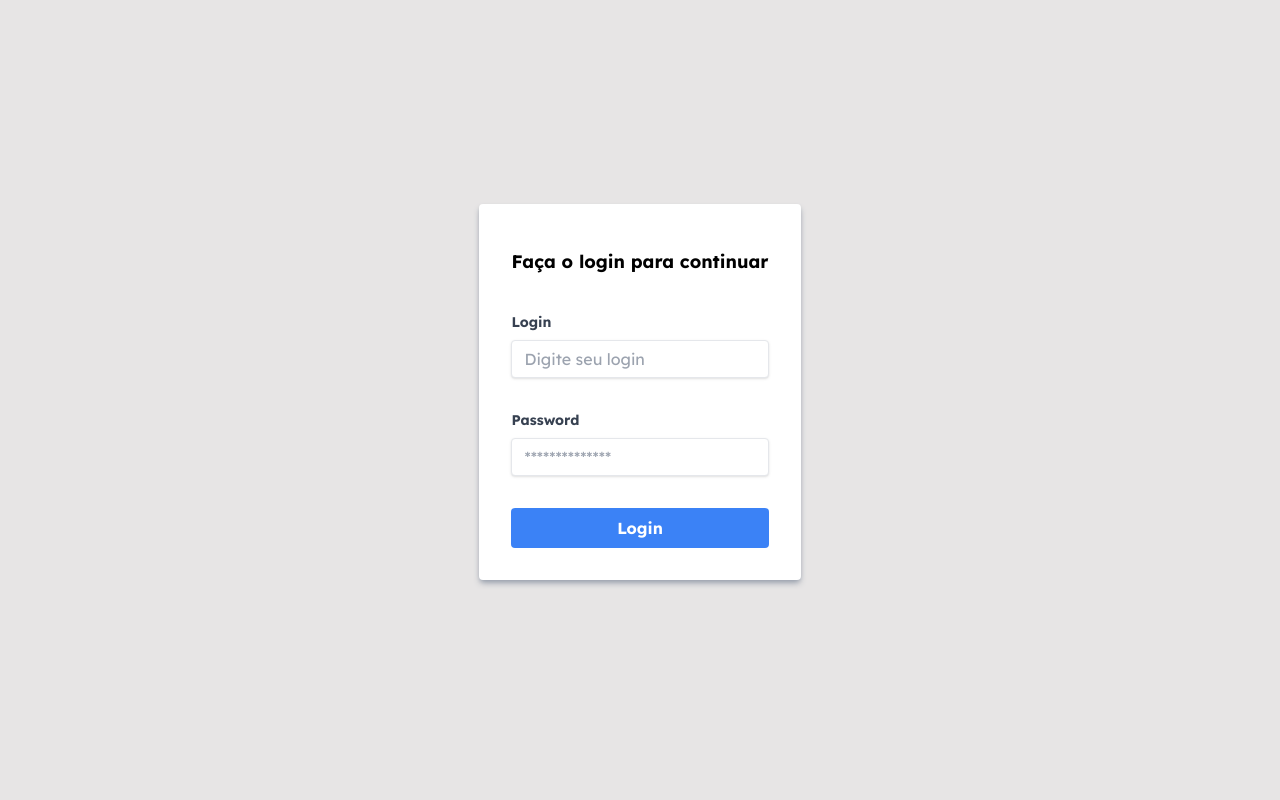
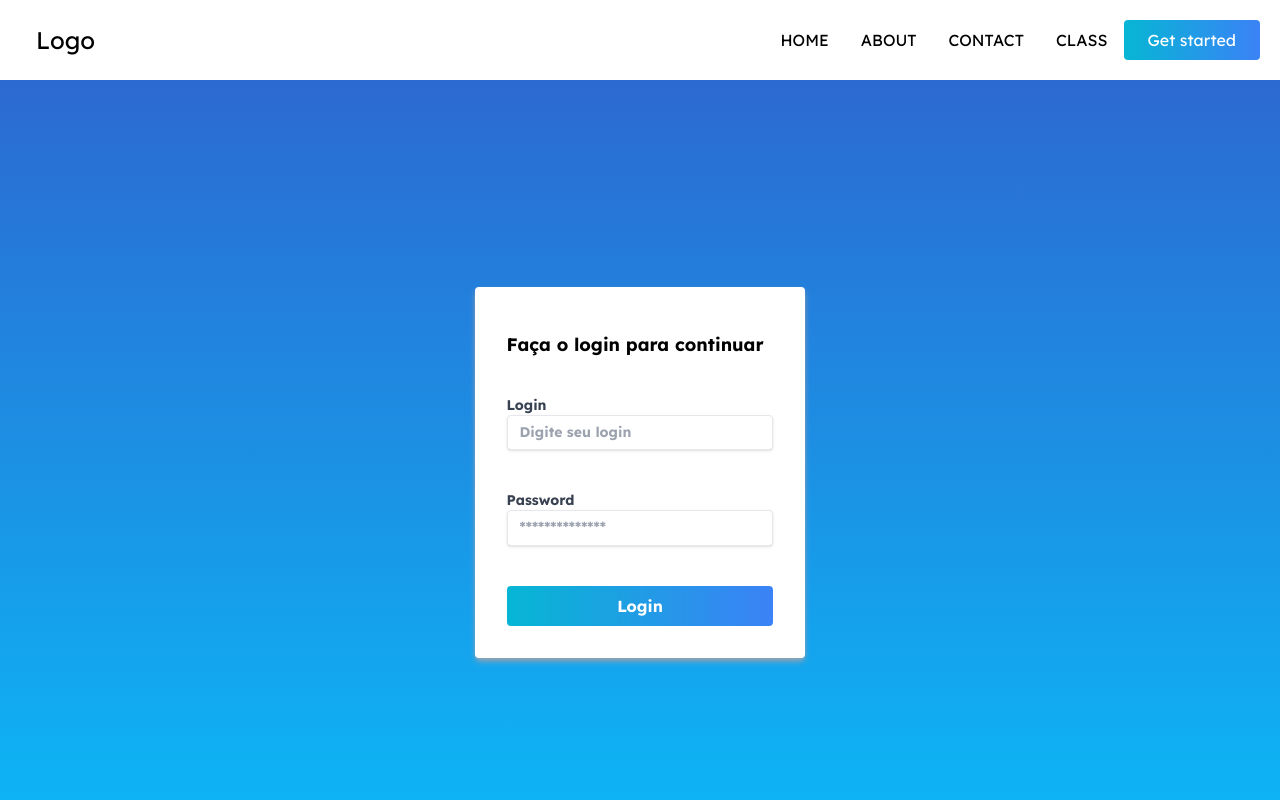
Before and after one commit to salviotonon/system_school.pj, a React (Vite) app in the folder front/: page / in a window 1280 px wide. Shown: the top 800 px of the page. Built offline with nearby package versions, Linux system fonts and the light colour scheme.

Commit message:
adding gradient color and validation schema form

```diff
--- a/front/index.html
+++ b/front/index.html
@@ -15,6 +15,9 @@
 <body>
   <div id="root"></div>
   <script type="module" src="/src/main.jsx"></script>
+  <script type="module" src="https://unpkg.com/ionicons@5.5.2/dist/ionicons/ionicons.esm.js"></script>
+  <script nomodule src="https://unpkg.com/ionicons@5.5.2/dist/ionicons/ionicons.js"></script>
 </body>
 
+
 </html>
--- a/front/package.json
+++ b/front/package.json
@@ -9,8 +9,11 @@
     "preview": "vite preview"
   },
   "dependencies": {
+    "formik": "^2.2.9",
     "react": "^18.2.0",
-    "react-dom": "^18.2.0"
+    "react-dom": "^18.2.0",
+    "react-icons": "^4.7.1",
+    "yup": "^0.32.11"
   },
   "devDependencies": {
     "@types/react": "^18.0.24",
--- a/front/src/App.jsx
+++ b/front/src/App.jsx
@@ -1,13 +1,14 @@
 import { Button } from './components/Button';
 import './global/styles.css';
 import { HomeLogout } from './pages/HomeLogout';
+import { Login } from './pages/Login';
 
 
 function App() {
 
 
   return (
-    <HomeLogout />
+    <Login />
   )
 }
 
--- a/front/src/components/Button/index.jsx
+++ b/front/src/components/Button/index.jsx
@@ -1,9 +1,10 @@
-export const Button = ({ children, ...props }) => {
+export const Button = ({ children, type, ...props }) => {
   return (
     <button
-      class="bg-blue-500 hover:bg-blue-700 text-white font-bold py-2 px-4 mt-4 rounded
-    focus:outline-none focus:shadow-outline w-full"
-      type="button">
+      className="bg-gradient-to-r from-cyan-500 to-blue-500 hover:opacity-75 text-white font-bold py-2 px-4 mt-4 rounded
+    focus:outline-none focus:shadow-outline w-full duration-500"
+      type={type}
+    >
 
       {children}
 
--- a/front/src/components/Form/index.jsx
+++ b/front/src/components/Form/index.jsx
@@ -1,22 +1,58 @@
+import { useFormik } from 'formik'
+import React, { useState } from 'react'
+import { registerSchema } from '../../schema/register'
+
 import { Button } from '../Button'
 import { Input } from '../Inputs'
 
 export const Form = () => {
+  const [showError, setShowError] = useState(false);
+
+  const { values, errors, handleChange, handleSubmit } = useFormik({
+    initialValues: {
+      name: '',
+      // email: '',
+      password: '',
+    },
+    validationSchema: registerSchema,
+    onSubmit: (values) => {
+      console.log(values);
+    }
+  });
+  const onSubmit = (e) => {
+    setShowError(true);
+    handleSubmit(e)
+    cleanForm;
+  }
+
+  const cleanForm = () => {
+    values.name = ''
+    values.password = ''
+  };
+
   return (
-    <form className='bg-white shadow-md shadow-gray-400 rounded px-8 pt-6 pb-8 mb-4'>
+    <form onSubmit={onSubmit} className='bg-white shadow-md shadow-gray-400 rounded px-8 pt-6 pb-8 mb-4 max-w-md'>
       <h2 className='text-lg font-bold my-5'>
         Faça o login para continuar
       </h2>
       <Input
+        name='name'
+        values={values.name}
         label='Login'
         placeholder='Digite seu login'
+        onChange={handleChange}
+        error={showError ? errors.name : ''}
       />
       <Input
+        name='password'
+        values={values.password}
         label='Password'
         type='password'
         placeholder='**************'
+        onChange={handleChange}
+        error={showError ? errors.password : ''}
       />
-      <Button>Login</Button>
+      <Button type='submit'>Login</Button>
     </form>
   )
 }
--- a/front/src/components/Inputs/index.jsx
+++ b/front/src/components/Inputs/index.jsx
@@ -1,13 +1,19 @@
-export const Input = ({ type, label, placeholder }) => {
+export const Input = ({ type, label, value, placeholder, name, error = '', onChange }) => {
   return (
     <div className='flex flex-col py-4'>
-      <label class="block text-gray-700 text-sm font-bold mb-2" for="username">
-        {label}
+      <label className='block text-gray-700 text-sm font-bold mb-2' htmlFor={name}>
+        {label ? label : ''}
+        <input
+          className="shadow appearance-none border rounded w-full py-2 px-3 text-gray-700 leading-tight focus:outline-none focus:shadow-outline"
+          type={type ? type : 'text'}
+          placeholder={placeholder}
+          name={name}
+          onChange={onChange}
+          value={value}
+        />
+
       </label>
-      <input
-        class="shadow appearance-none border rounded w-full py-2 px-3 text-gray-700 leading-tight focus:outline-none focus:shadow-outline"
-        type={type ? type : 'text'}
-        placeholder={placeholder} />
+      {error ? <span className='text-red-600 visible'>{error}</span> : <span className='text-blue-600 invisible opacity-0'>{error}</span>}
     </div>
   )
 }
--- a/front/src/global/styles.css
+++ b/front/src/global/styles.css
@@ -7,5 +7,11 @@ html {
 }
 
 body {
-  background-color: #e7e5e5;
+  background-image: linear-gradient(180deg, #2C69D1, #0ABCF9);
+  background-repeat: no-repeat;
 }
+
+main {
+  background-image: linear-gradient(180deg, #2C69D1, #0ABCF9);
+  background-repeat: no-repeat;
+}
--- a/front/src/pages/Login/index.jsx
+++ b/front/src/pages/Login/index.jsx
@@ -1,5 +1,49 @@
+import { Button } from '../../components/Button'
+import { Form } from '../../components/Form'
+import { FcMenu } from 'react-icons/fc'
+import { GrFormClose } from 'react-icons/gr'
+import { useState } from 'react'
+
+
+
+
 export const Login = () => {
-    return (
-        <h1>Login</h1>
-    )
+  const [openMenu, setOpenMenu] = useState(false);
+
+  const handleOpenMenu = () => {
+    setOpenMenu(!openMenu)
+  }
+
+  return (
+    <>
+      <header className='p-5 bg-white shadow-xl md:flex md:items-center md:justify-between'>
+        <div className='mx-4 my-6 md:my-0 flex justify-between items-center'>
+          <span className='text-2xl cursor-pointer'>
+            Logo
+          </span>
+          <span className='cursor-pointer md:hidden block' onClick={handleOpenMenu}>
+            {openMenu === false ? <FcMenu size={28} /> :
+              <GrFormClose size={32} />}
+          </span>
+        </div>
+
+        <ul className={`md:flex md:items-center z-[10] md:z-auto md:static absolute bg-white w-full left-0 md:w-auto md:py-0 py-4 md:pl-0 pl-7 md:opacity-100 ${openMenu === false ? 'top-[-400px] opacity-0' : 'top-[80px] opacity-100'} transition-all ease-in duration-500`}>
+          <li className='text-black mx-4 my-6 md:my-0'><a href='#' className='text-x1 hover:text-cyan-500 duration-500'>HOME</a></li>
+          <li className='text-black mx-4 my-6 md:my-0'><a href='#' className='text-x1 hover:text-cyan-500 duration-500'>ABOUT</a></li>
+          <li className='text-black mx-4 my-6 md:my-0'><a href='#' className='text-x1 hover:text-cyan-500 duration-500'>CONTACT</a></li>
+          <li className='text-black mx-4 my-6 md:my-0'><a href='#' className='text-x1 hover:text-cyan-500 duration-500'>CLASS</a></li>
+          <button className='bg-gradient-to-r from-cyan-500 to-blue-500 hover:opacity-75 text-white duration-500 px-6 py-2 hover:bg-cyan-500 rounded'>Get started</button>
+        </ul>
+
+      </header>
+      <main className='min-h-screen w-full mx-auto my-0 flex justify-center items-center'>
+        <Form />
+
+      </main>
+      <footer className='bg-white shadow-xl h-24 flex items-center justify-center'>
+        <span className='text-sm font-light'> Projeto Comunidade Pj &copy;</span>
+
+      </footer>
+    </>
+  )
 }
--- /dev/null
+++ b/front/src/schema/register.js
@@ -0,0 +1,10 @@
+import * as yup from 'yup';
+
+export const registerSchema = yup.object().shape({
+  name: yup.string().required('Nome é obrigatório'),
+  // email: yup.string().email('E-mail inválido').required('E-mail é obrigatório'),
+  password: yup
+    .string()
+    .min(6, 'A senha deve ter no minimo 6 digitos')
+    .required('Senha é obrigatório'),
+})
```
Also changed, not shown: 1 other file (tests, documents, lock files or other folders).
